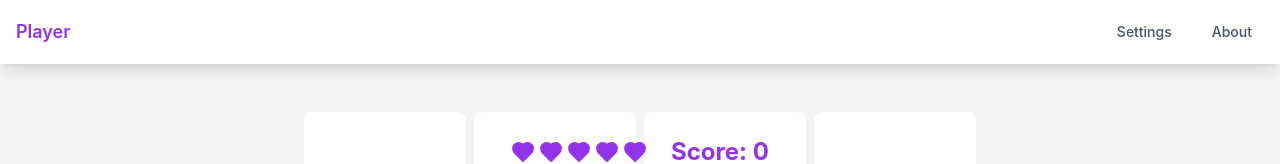
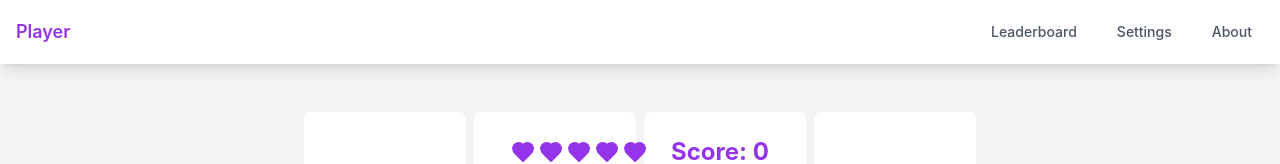
Before and after one commit to dbischoff777/reflexa, a React (Create React App) app: page / in a window 1280 px wide. Shown: the top 164 px of the page. Built offline with nearby package versions, Linux system fonts and the light colour scheme.

Commit message:
small changes to the leaderboard and nav

```diff
--- a/src/Leaderboard.jsx
+++ b/src/Leaderboard.jsx
@@ -55,7 +55,6 @@ const Leaderboard = () => {
                     <th className="px-6 py-3 text-left">Rank</th>
                     <th className="px-6 py-3 text-left">Player</th>
                     <th className="px-6 py-3 text-left">Score</th>
-                    <th className="px-6 py-3 text-left">Multiplier</th>
                     <th className="px-6 py-3 text-left">Date</th>
                 </tr>
                 </thead>
@@ -94,11 +93,6 @@ const Leaderboard = () => {
                             {score.score}</span>
 
                         </td>
-                        <td className="px-6 py-4">
-                        <span className={index === 0 ? 'text-yellow-400' : ''}>
-                            x{score.multiplier.toFixed(1)}</span>
-
-                        </td>
                         <td className="px-6 py-4">{formatDate(score.timestamp)}</td>
                     </tr>
                     ))}
--- a/src/PopItGame.jsx
+++ b/src/PopItGame.jsx
@@ -272,6 +272,16 @@ const PopItGame = () => {
 
               {/* Right side - Settings and About */}
               <div className="flex items-center space-x-4">
+              <Link
+                to="/leaderboard"
+                className={`px-3 py-2 rounded-md text-sm font-medium ${
+                  settings.theme === 'dark'
+                    ? 'text-gray-300 hover:text-white hover:bg-gray-700'
+                    : 'text-gray-600 hover:text-gray-900 hover:bg-gray-100'
+                }`}
+              >
+                Leaderboard
+              </Link>
                 <Link
                   to="/settings"
                   className={`px-3 py-2 rounded-md text-sm font-medium ${
@@ -347,7 +357,9 @@ const PopItGame = () => {
 
             {/* Game Grid */}
             <div
-              className={`grid gap-2 w-full max-w-2xl mx-auto ${gridShake ? 'animate-shake' : ''}`}
+              className={`grid gap-2 w-full max-w-2xl mx-auto ${
+                gridShake ? 'animate-shake flash-red' : ''
+              }`}
               style={{
                 gridTemplateColumns: `repeat(${settings.gridSize}, minmax(0, 1fr))`,
                 aspectRatio: '1/1'
--- a/src/index.css
+++ b/src/index.css
@@ -61,6 +61,16 @@ code {
 /* Hover State */
 .hover\:scale-95:hover {
   transform: scale(0.95);
+}
+
+.flash-red {
+  animation: flashRed 0.5s;
+}
+
+@keyframes flashRed {
+  0% { background-color: transparent; }
+  50% { background-color: rgba(255, 0, 0, 0.3); }
+  100% { background-color: transparent; }
 }
 
 @keyframes shake {
```
